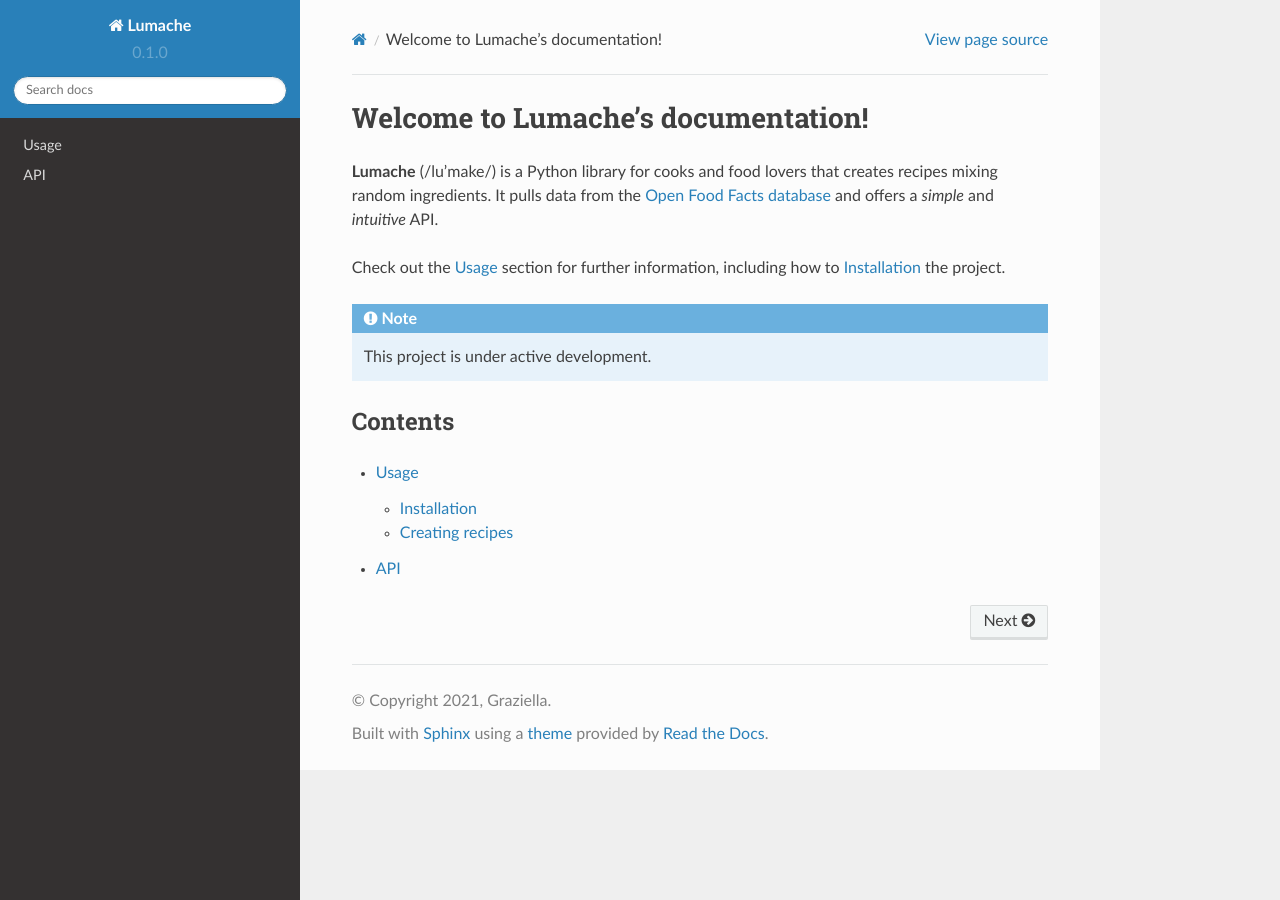
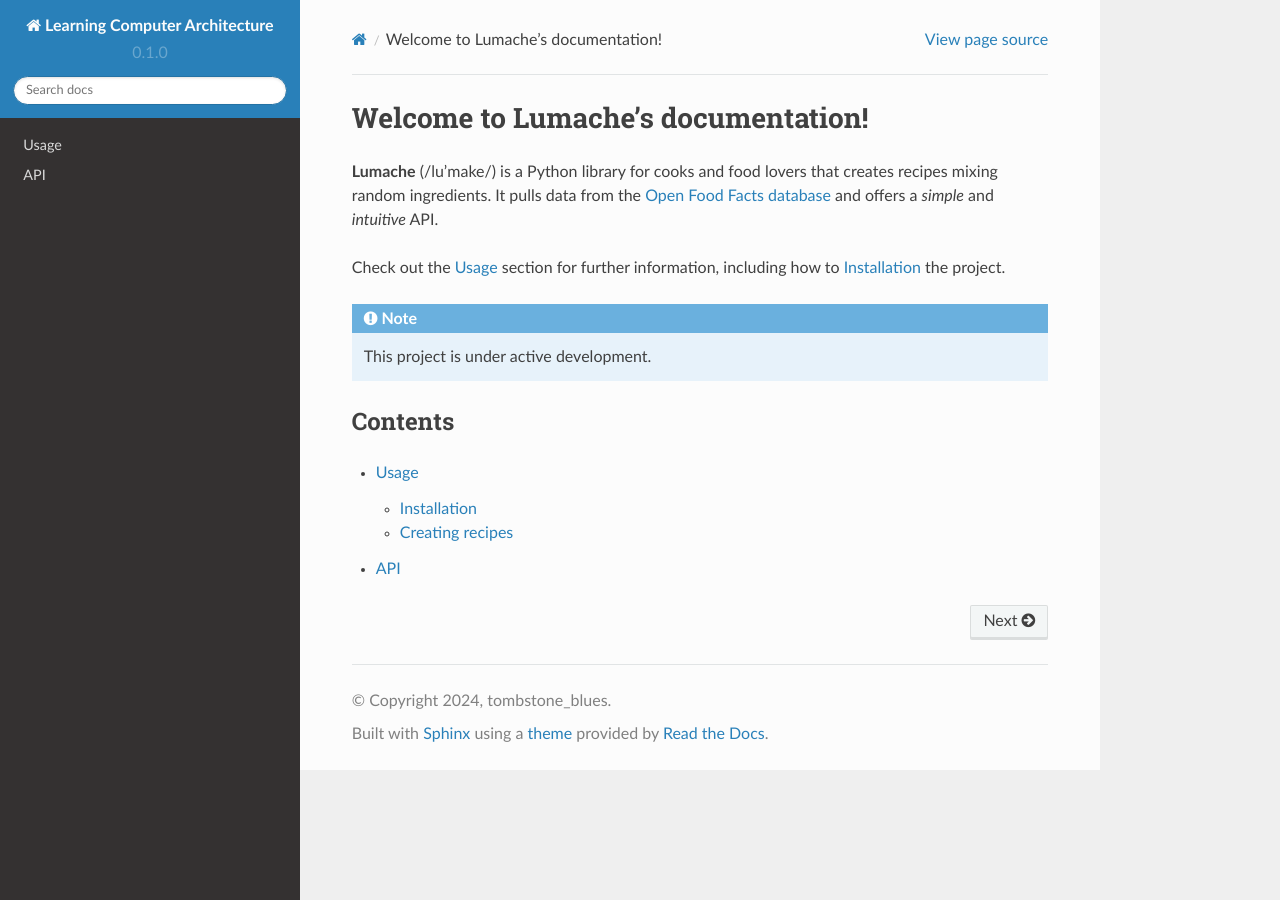
Before and after one commit to Bwoah-Kimi/Computer_Architecture_Learning_Notes, a Sphinx documentation site: the page built from docs/source/index.rst, in a window 1280 px wide. Built offline with Sphinx 7.4.7 and the Read the Docs theme 2.0.0, drawn with Linux system fonts in a browser that asks for light colours.

Commit message:
Setup project using Sphinx

```diff
--- a/docs/source/conf.py
+++ b/docs/source/conf.py
@@ -2,9 +2,9 @@
 
 # -- Project information
 
-project = 'Lumache'
-copyright = '2021, Graziella'
-author = 'Graziella'
+project = 'Learning Computer Architecture'
+copyright = '2024, tombstone_blues'
+author = 'tombstone_blues'
 
 release = '0.1'
 version = '0.1.0'
--- a/pyproject.toml
+++ b/pyproject.toml
@@ -3,6 +3,6 @@
 build-backend = "flit_core.buildapi"
 
 [project]
-name = "lumache"
-authors = [{name = "Graziella", email = "graziella@lumache"}]
+name = "computer_architecture"
+authors = [{name = "tombstone_blues", email = "graziella@lumache"}]
 dynamic = ["version", "description"]
```
Also changed, not shown: README.rst (+1 -8 lines).
